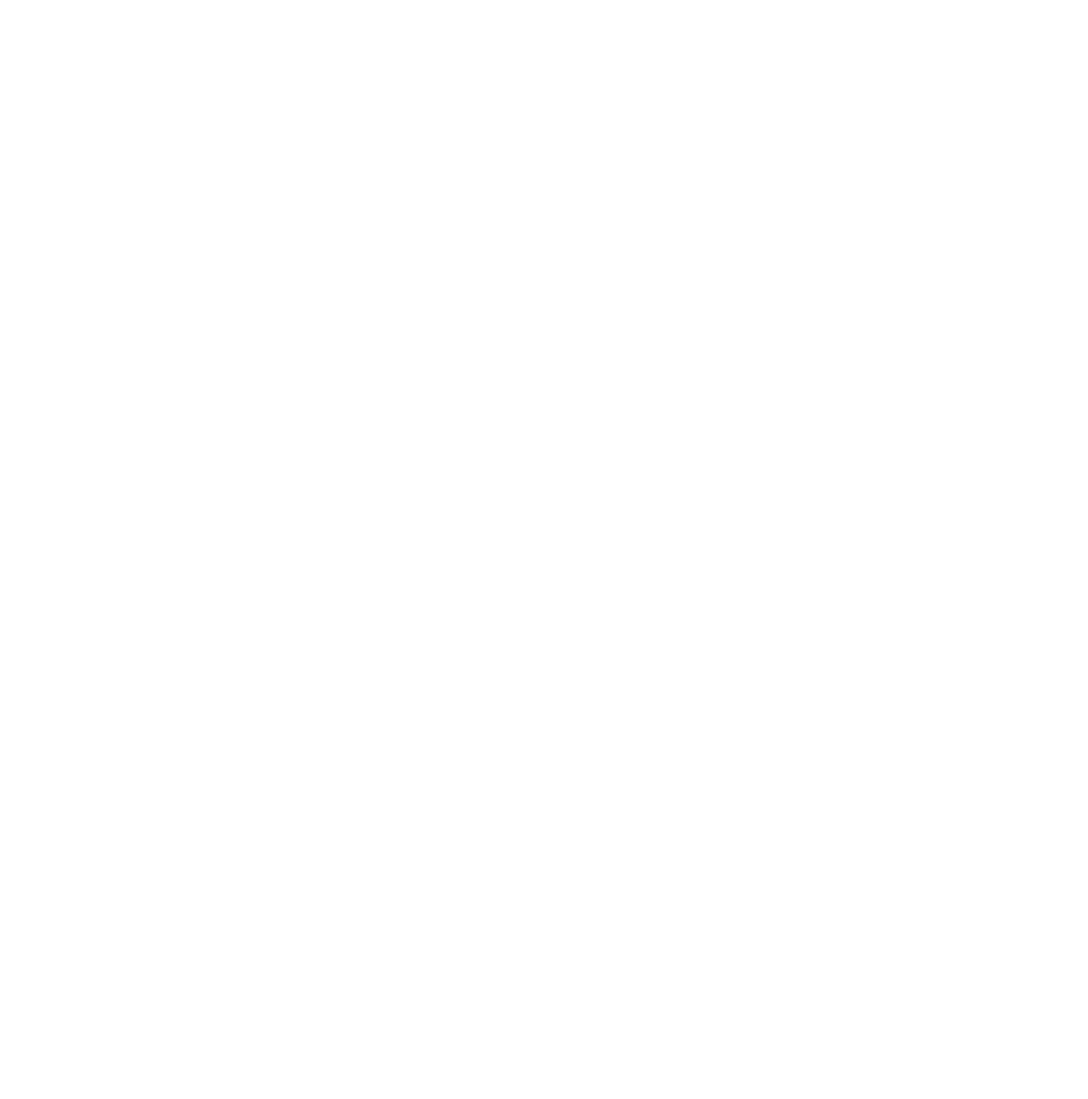
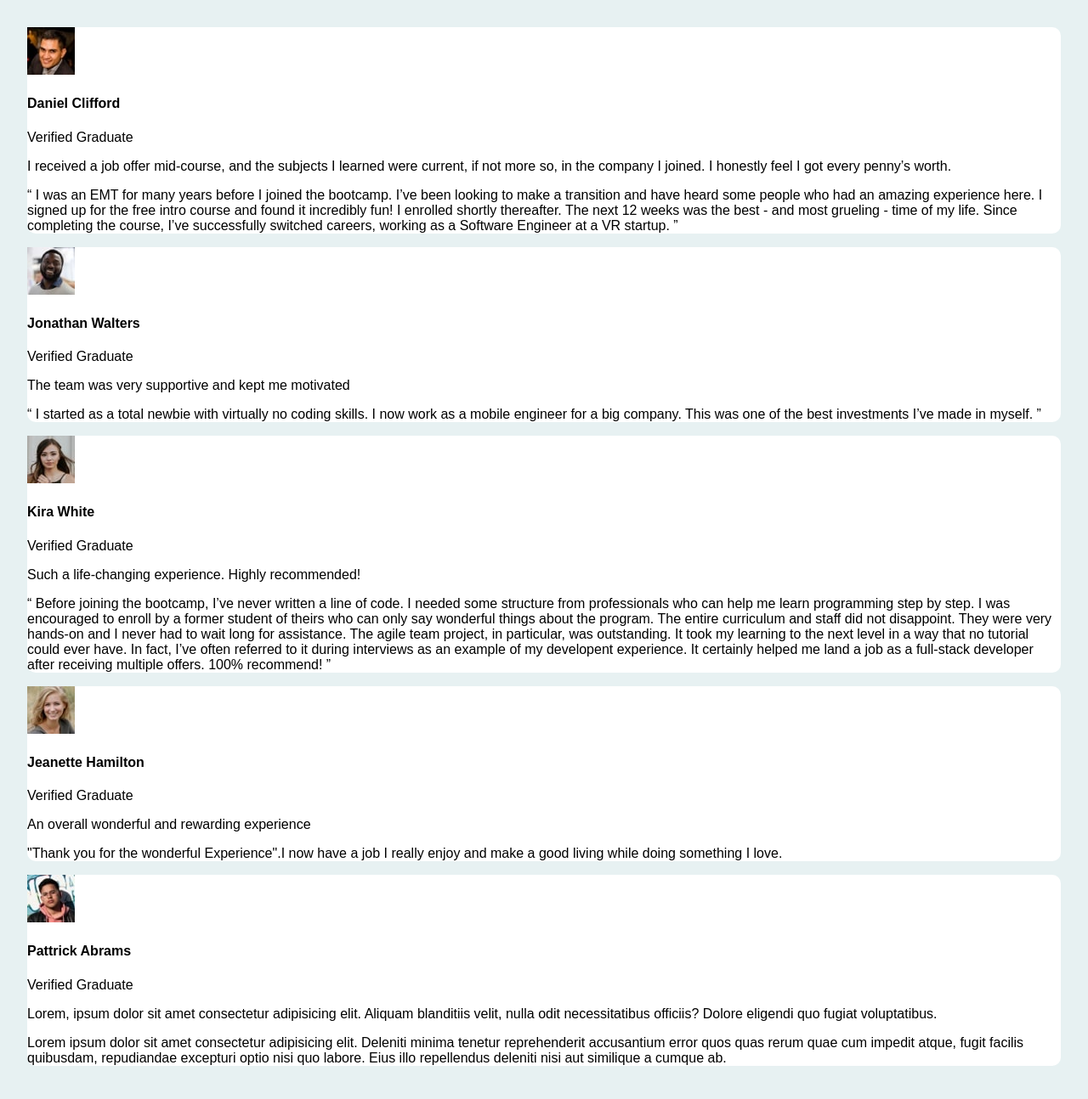
Before and after one commit to Deepakr07/learning-grid, a plain HTML site: page index.html in a window 1280 px wide. Shown: the whole page at 85% size. Before the commit the page ends 800 px from the top, so only its background shows below. Drawn offline with Linux system fonts and the light colour scheme; a web font is replaced by a local one.

Commit message:
Added:- basic markup for the layout

```diff
--- a/index.html
+++ b/index.html
@@ -0,0 +1,140 @@
+<!DOCTYPE html>
+<html lang="en">
+<head>
+  <meta charset="UTF-8">
+  <meta http-equiv="X-UA-Compatible" content="IE=edge">
+  <meta name="viewport" content="width=device-width, initial-scale=1.0">
+  <title>Document</title>
+  <link rel="icon" type="image/png" sizes="32x32" href="./images/favicon-32x32.png">
+  <link rel="stylesheet" href="style.css">
+</head>
+<body>
+  <div class="testimonials">
+    <div class="card purple-card">
+      <div class = "card-header">
+        <div class="card-image">
+          <img src="./images/image-daniel.jpg" alt="daniel">
+        </div>
+          <div class="card-name">
+            <h4>Daniel Clifford</h4>
+            <p>Verified Graduate</p>
+          </div>
+      </div>
+      <div class="bolder-para">
+        <p>
+          I received a job offer mid-course, and the subjects I learned were current, if not more so,
+          in the company I joined. I honestly feel I got every penny’s worth.
+
+        </p>
+      </div>
+      <div class="quote">
+        <p>
+          “ I was an EMT for many years before I joined the bootcamp. I’ve been looking to make a
+  transition and have heard some people who had an amazing experience here. I signed up
+  for the free intro course and found it incredibly fun! I enrolled shortly thereafter.
+  The next 12 weeks was the best - and most grueling - time of my life. Since completing
+  the course, I’ve successfully switched careers, working as a Software Engineer at a VR startup. ”
+        </p>
+      </div>
+    </div>
+
+    <div class="card grey-card">
+      <div class = "card-header">
+        <div class="card-image">
+          <img src="./images/image-jonathan.jpg" alt="daniel">
+        </div>
+          <div class="card-name">
+            <h4>Jonathan Walters</h4>
+            <p>Verified Graduate</p>
+          </div>
+      </div>
+      <div class="bolder-para">
+        <p>
+          The team was very supportive and kept me motivated
+        </p>
+      </div>
+      <div class="quote">
+        <p>
+          “ I started as a total newbie with virtually no coding skills. I now work as a mobile engineer
+  for a big company. This was one of the best investments I’ve made in myself. ”
+        </p>
+      </div>
+    </div>
+
+    <div class="card whitelong-card">
+      <div class = "card-header">
+        <div class="card-image">
+          <img src="./images/image-kira.jpg" alt="daniel">
+        </div>
+          <div class="card-name">
+            <h4>Kira White</h4>
+            <p>Verified Graduate</p>
+          </div>
+      </div>
+      <div class="bolder-para">
+        <p>
+          Such a life-changing experience. Highly recommended!
+
+
+        </p>
+      </div>
+      <div class="quote">
+        <p>
+          “ Before joining the bootcamp, I’ve never written a line of code. I needed some structure from
+  professionals who can help me learn programming step by step. I was encouraged to enroll by a former
+  student of theirs who can only say wonderful things about the program. The entire curriculum and staff
+  did not disappoint. They were very hands-on and I never had to wait long for assistance. The agile team
+  project, in particular, was outstanding. It took my learning to the next level in a way that no tutorial
+  could ever have. In fact, I’ve often referred to it during interviews as an example of my developent
+  experience. It certainly helped me land a job as a full-stack developer after receiving multiple offers.
+  100% recommend! ”
+        </p>
+      </div>
+    </div>
+    <div class="card whiteshort-card">
+      <div class = "card-header">
+        <div class="card-image">
+          <img src="./images/image-jeanette.jpg" alt="daniel">
+        </div>
+          <div class="card-name">
+            <h4>Jeanette Hamilton</h4>
+            <p>Verified Graduate</p>
+          </div>
+      </div>
+      <div class="bolder-para">
+        <p>
+
+          An overall wonderful and rewarding experience
+
+        </p>
+      </div>
+      <div class="quote">
+        <p>
+          "Thank you for the wonderful Experience".I now have a job I really enjoy and make a good living while doing something I love.
+        </p>
+      </div>
+    </div>
+    <div class="card black-card">
+      <div class = "card-header">
+        <div class="card-image">
+          <img src="./images/image-patrick.jpg" alt="daniel">
+        </div>
+          <div class="card-name">
+            <h4>Pattrick Abrams</h4>
+            <p>Verified Graduate</p>
+          </div>
+      </div>
+      <div class="bolder-para">
+        <p>
+          Lorem, ipsum dolor sit amet consectetur adipisicing elit. Aliquam blanditiis velit, nulla odit necessitatibus officiis? Dolore eligendi quo fugiat voluptatibus.
+        </p>
+      </div>
+      <div class="quote">
+        <p>
+          Lorem ipsum dolor sit amet consectetur adipisicing elit. Deleniti minima tenetur reprehenderit accusantium error quos quas rerum quae cum impedit atque, fugit facilis quibusdam, repudiandae excepturi optio nisi quo labore. Eius illo repellendus deleniti nisi aut similique a cumque ab.
+        </p>
+      </div>
+    </div>
+  </div>
+</body>
+</html>
```
